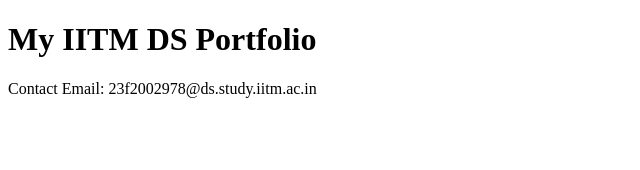
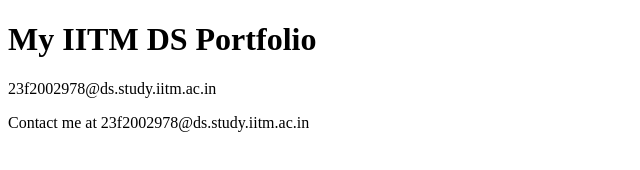
Before and after one commit to umaiza130805-sudo/my-iitm-portfolio, a plain HTML site: page index.html in a window 1280 px wide. Shown: the whole page, without its empty margins (0-640 px from the left). Drawn offline with Linux system fonts and the light colour scheme.

Commit message:
Update index.html

```diff
--- a/index.html
+++ b/index.html
@@ -6,7 +6,7 @@
 </head>
 <body>
     <h1>My IITM DS Portfolio</h1>
-    <p>
-        Contact Email: 23f2002978@ds.study.iitm.ac.in</p>
+    <!--email_off-->23f2002978@ds.study.iitm.ac.in<!--/email_off-->
+    <p>Contact me at 23f2002978@ds.study.iitm.ac.in</p>
 </body>
 </html>
```
